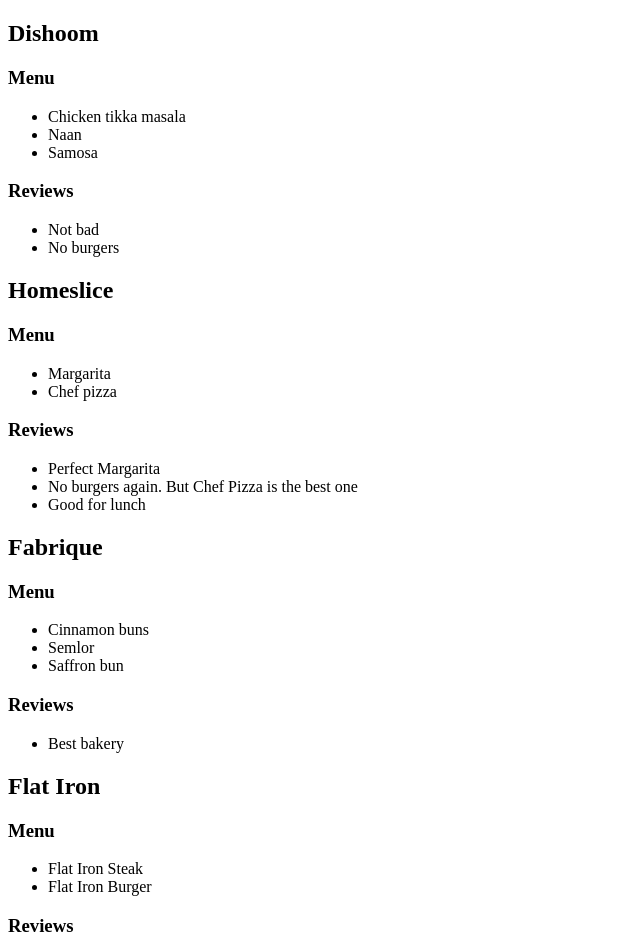
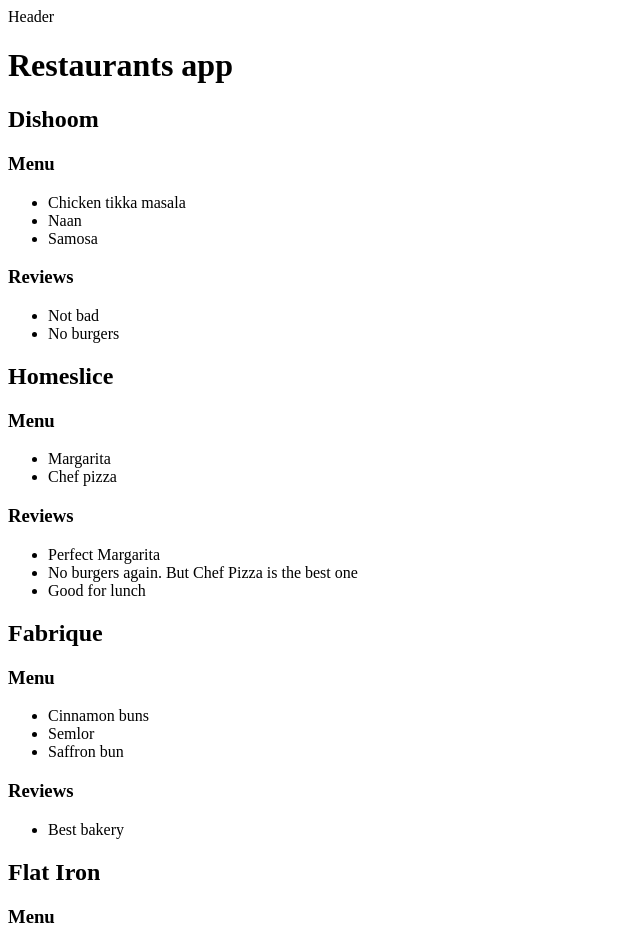
Before and after one commit to apaetus/React-Course, a React (Vite) app: page / in a window 1280 px wide. Shown: the top 946 px of the page, without its empty margins (0-640 px from the left). Built offline with nearby package versions, Linux system fonts and the light colour scheme.

Commit message:
split components

```diff
--- /dev/null
+++ b/components/app/App.jsx
@@ -0,0 +1,17 @@
+import { Restaurants } from "../restaurants/Restaurants";
+import { restaurants } from "../../materials/mock";
+import { Layout } from "../layout/Layout";
+
+
+export const App = ({ title }) => {
+    return (
+        <>
+            <Layout>
+                <h1>{title}</h1>
+                {restaurants.map(({ name, menu, reviews }) => (
+                <Restaurants name={name} menu={menu} reviews={reviews} />
+                ))}
+            </Layout>
+        </>
+    )
+};
--- /dev/null
+++ b/components/layout/Layout.jsx
@@ -0,0 +1,11 @@
+import React from "react"
+
+export const Layout = ({ children }) => {
+    return (
+        <React.Fragment>
+            <header>Header</header>
+            {children}
+            <footer>Footer</footer>
+        </React.Fragment>
+    );
+};
--- /dev/null
+++ b/components/restaurants/Restaurants.jsx
@@ -0,0 +1,25 @@
+import { restaurants } from "../../materials/mock";
+
+export const Restaurants = ({ name, menu, reviews }) => {
+    if (!name || !menu) {
+        return null;
+    }
+
+    return (
+        <main>
+            <h2>{name}</h2>
+            <h3>Menu</h3>
+            <ul>
+                {menu.map((dish) => (<li>{dish.name}</li>))}
+            </ul>
+            {!reviews || (
+                <>
+                    <h3>Reviews</h3>
+                    <ul>
+                        {reviews.map((review) => ( <li>{review.text}</li> ))}
+                    </ul>
+                </>
+            )}
+        </main>
+    );
+};
--- a/src/main.jsx
+++ b/src/main.jsx
@@ -1,38 +1,7 @@
 import { createRoot } from 'react-dom/client';
 import { restaurants } from '../materials/mock';
+import { App } from '../components/app/App';
 
 createRoot(document.getElementById('root')).render(
-  <main>
-    <article>
-      <h2>{restaurants[0].name}</h2>
-      <h3>Menu</h3>
-      <ul>{restaurants[0].menu.map((item) => <li>{item.name}</li>)}</ul>
-      <h3>Reviews</h3>
-      <ul>{restaurants[0].reviews.map((item) => <li>{item.text}</li>)}</ul>
-    </article>
-
-    <article>
-      <h2>{restaurants[1].name}</h2>
-      <h3>Menu</h3>
-      <ul>{restaurants[1].menu.map((item) => <li>{item.name}</li>)}</ul>
-      <h3>Reviews</h3>
-      <ul>{restaurants[1].reviews.map((item) => <li>{item.text}</li>)}</ul>
-    </article>
-
-    <article>
-      <h2>{restaurants[2].name}</h2>
-      <h3>Menu</h3>
-      <ul>{restaurants[2].menu.map((item) => <li>{item.name}</li>)}</ul>
-      <h3>Reviews</h3>
-      <ul>{restaurants[2].reviews.map((item) => <li>{item.text}</li>)}</ul>
-    </article>
-
-    <article>
-      <h2>{restaurants[3].name}</h2>
-      <h3>Menu</h3>
-      <ul>{restaurants[3].menu.map((item) => <li>{item.name}</li>)}</ul>
-      <h3>Reviews</h3>
-      <ul>{restaurants[3].reviews.map((item) => <li>{item.text}</li>)}</ul>
-    </article>
-  </main>
-)
+    <App title='Restaurants app' />
+);
```
